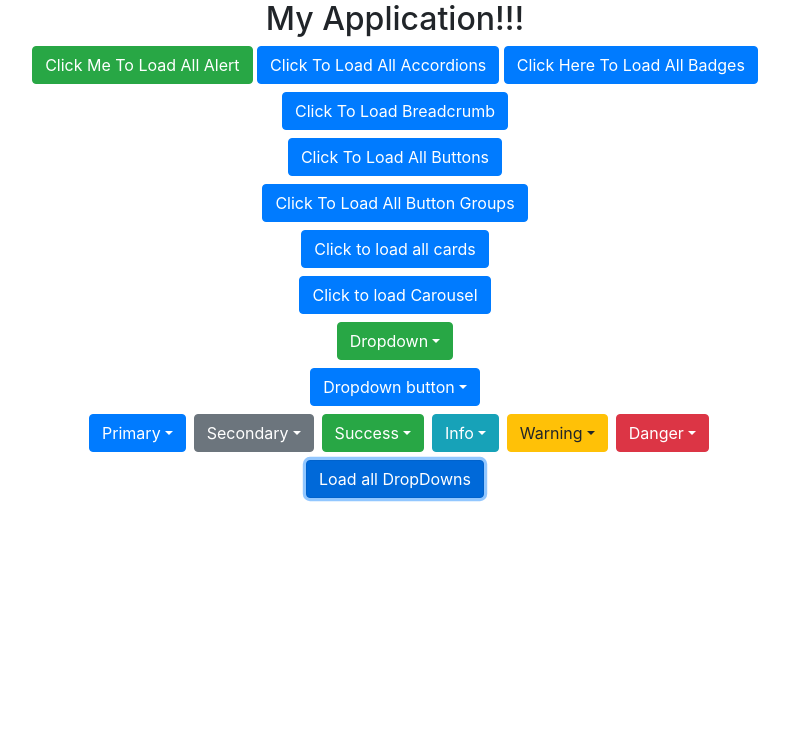
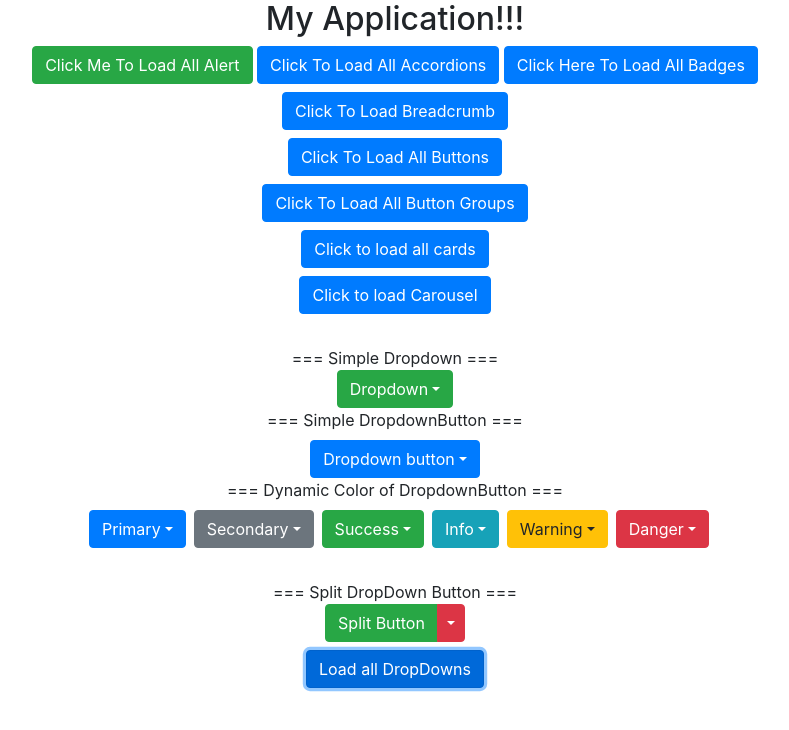
Before and after one commit to Khwajapasha/Boosrtrap-Practice, a React (Create React App) app: page / in a window 1280 px wide. Both pictures are taken after a click on the button "Load all DropDowns". Shown: the top 730 px of the page, without its empty margins (245-1034 px from the left). Built offline with nearby package versions, Linux system fonts and the light colour scheme.

Commit message:
Split Dropdown implemented

```diff
--- a/src/Component/MainBodySection/DropDownComponent/AllDropDown.jsx
+++ b/src/Component/MainBodySection/DropDownComponent/AllDropDown.jsx
@@ -2,6 +2,7 @@ import React, { useState } from 'react';
 import {DropDownBasicExample} from './DropDownBasicExample';
 import {Button} from "react-bootstrap"
 import { DropDownDynamicColors } from './DropDownDynamicColors';
+import {DropDownSplitButton} from './DropDownSplitButton';
 export const AllDropDown = () => {
     const [show,setShow]=useState(false)
     return (
@@ -10,6 +11,7 @@ export const AllDropDown = () => {
           <div>
             <DropDownBasicExample />
             <DropDownDynamicColors/>
+            <DropDownSplitButton/>
           </div>
         )}
         <div className="mt-2">
--- a/src/Component/MainBodySection/DropDownComponent/DropDownBasicExample.jsx
+++ b/src/Component/MainBodySection/DropDownComponent/DropDownBasicExample.jsx
@@ -3,6 +3,9 @@ import { Dropdown, DropdownButton } from "react-bootstrap";
 export const DropDownBasicExample = () => {
     return (
       <div className="mt-2">
+        <br />
+        === Simple Dropdown ===
+        <br />
         <Dropdown>
           <Dropdown.Toggle variant="success" id="dropdown-basic">
             Dropdown
@@ -14,6 +17,8 @@ export const DropDownBasicExample = () => {
             <Dropdown.Item href="#/action-3">Something else</Dropdown.Item>
           </Dropdown.Menu>
         </Dropdown>
+        === Simple DropdownButton ===
+        <br />
         <DropdownButton
           id="dropdown-basic-button"
           title="Dropdown button"
--- a/src/Component/MainBodySection/DropDownComponent/DropDownDynamicColors.jsx
+++ b/src/Component/MainBodySection/DropDownComponent/DropDownDynamicColors.jsx
@@ -3,6 +3,7 @@ import {DropdownButton,Dropdown,ButtonGroup} from "react-bootstrap"
 export const DropDownDynamicColors = () => {
     return (
       <div>
+          === Dynamic Color of DropdownButton ===<br/>
         {["Primary", "Secondary", "Success", "Info", "Warning", "Danger"].map(
           (variant) => (
             <DropdownButton
--- /dev/null
+++ b/src/Component/MainBodySection/DropDownComponent/DropDownSplitButton.jsx
@@ -0,0 +1,22 @@
+import React from "react";
+import { Button, Dropdown, ButtonGroup } from "react-bootstrap";
+export const DropDownSplitButton = () => {
+  return (
+    <div className="mt-2">
+      <br />
+      === Split DropDown Button ===
+      <br />
+      <Dropdown as={ButtonGroup}>
+        <Button variant="success">Split Button</Button>
+
+        <Dropdown.Toggle split variant="danger" id="dropdown-split-basic" />
+
+        <Dropdown.Menu>
+          <Dropdown.Item href="#/action-1">Action</Dropdown.Item>
+          <Dropdown.Item href="#/action-2">Another action</Dropdown.Item>
+          <Dropdown.Item href="#/action-3">Something else</Dropdown.Item>
+        </Dropdown.Menu>
+      </Dropdown>
+    </div>
+  );
+};
```
